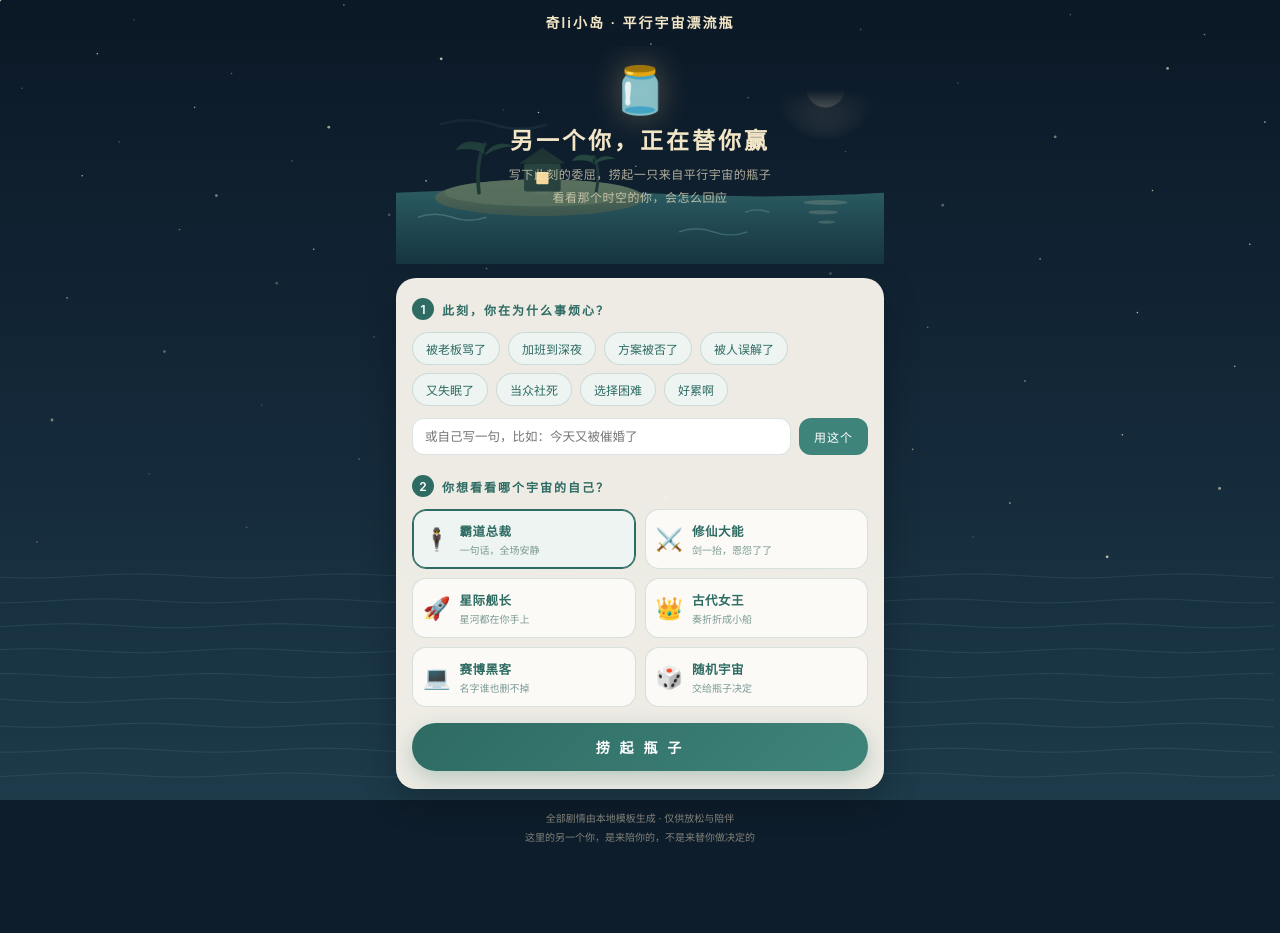
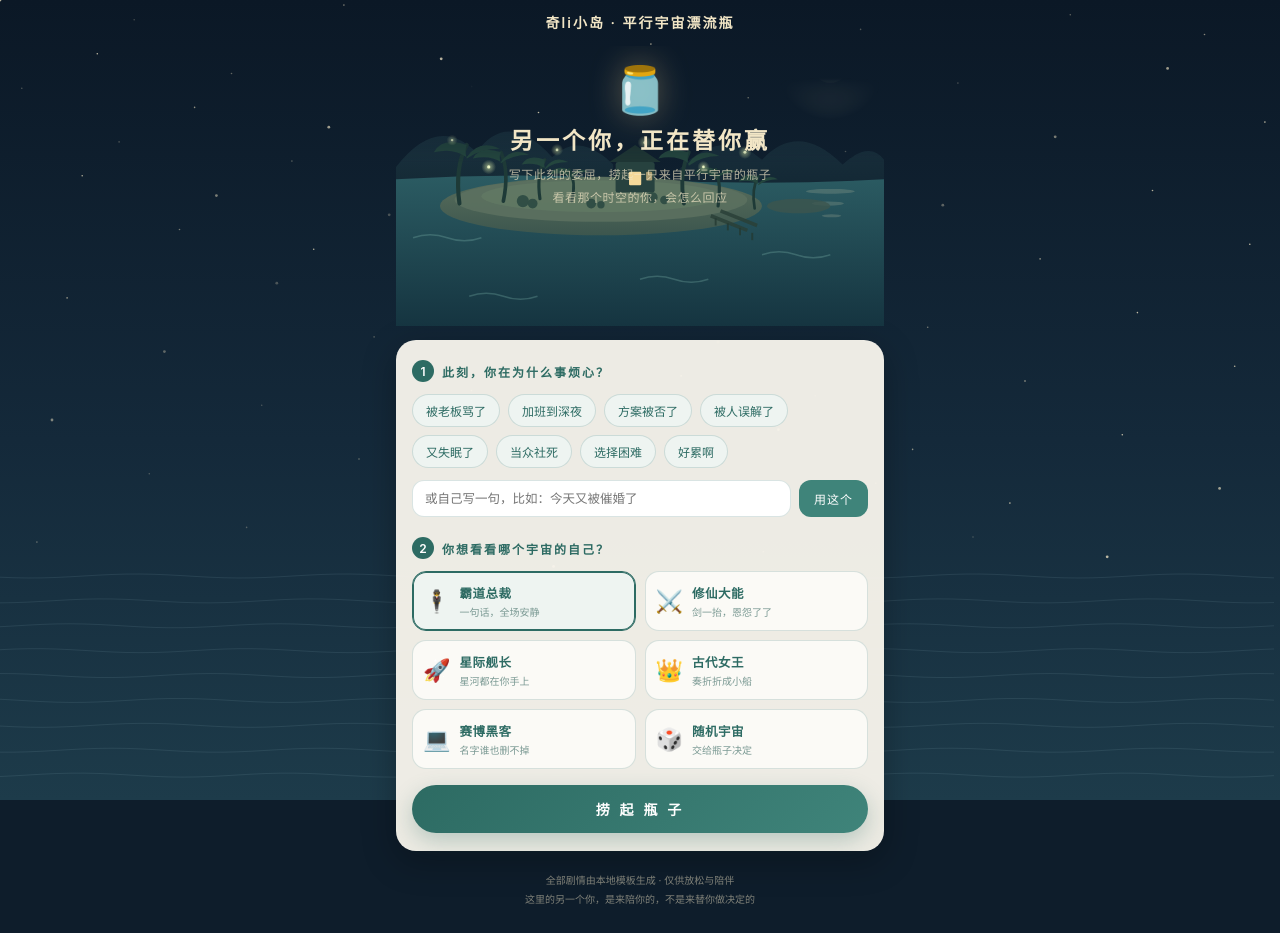
Before and after one commit to hmuma1/qijixinli-h5, a plain HTML site: page index.html in a window 1280 px wide. Before the commit the page ends 871 px from the top, so only its background shows below. Drawn offline with Linux system fonts and the light colour scheme; animation ran at ten frames a second.

Commit message:
放大首页小岛：椰树7棵+远山+萤火虫+码头，增加神秘感

```diff
--- a/index.html
+++ b/index.html
@@ -31,9 +31,9 @@ font-family:-apple-system,BlinkMacSystemFont,"PingFang SC","Microsoft YaHei",san
 .top{position:sticky;top:0;z-index:5;display:flex;align-items:center;justify-content:space-between;
 padding:12px 0 10px;margin-bottom:4px}
 .top .name{color:#f2e6c6;font-size:14px;letter-spacing:2px;font-weight:600}
-.hero{position:relative;text-align:center;color:#f2e6c6;padding:20px 0 8px;min-height:218px;overflow:hidden}
-.hero .scene{position:absolute;left:0;right:0;bottom:-2px;width:100%;height:176px;pointer-events:none;
--webkit-mask-image:linear-gradient(to bottom,transparent 0%,#000 38%);mask-image:linear-gradient(to bottom,transparent 0%,#000 38%)}
+.hero{position:relative;text-align:center;color:#f2e6c6;padding:20px 0 8px;min-height:280px;overflow:hidden}
+.hero .scene{position:absolute;left:0;right:0;bottom:-2px;width:100%;height:250px;pointer-events:none;
+-webkit-mask-image:linear-gradient(to bottom,transparent 0%,#000 34%);mask-image:linear-gradient(to bottom,transparent 0%,#000 34%)}
 .hero .bottle{position:relative;display:block;font-size:46px;line-height:1;margin-bottom:10px;filter:drop-shadow(0 0 16px rgba(232,200,138,.4))}
 .hero h1{position:relative;font-size:23px;letter-spacing:3px;margin:0 0 8px;font-weight:600}
 .hero p{position:relative;font-size:12px;line-height:1.9;color:rgba(242,230,198,.72);letter-spacing:.5px;margin:0}
@@ -102,58 +102,101 @@ opacity:0;pointer-events:none;transition:.25s;z-index:99;white-space:nowrap}
   </div>
 
   <div class="hero">
-    <svg class="scene" viewBox="0 0 400 176" preserveAspectRatio="xMidYMax slice" aria-hidden="true">
+    <svg class="scene" viewBox="0 0 400 250" preserveAspectRatio="xMidYMax slice" aria-hidden="true">
       <defs>
         <radialGradient id="mg" cx="50%" cy="50%" r="50%">
           <stop offset="0" stop-color="#f6e6bd" stop-opacity=".45"/><stop offset="1" stop-color="#f6e6bd" stop-opacity="0"/>
         </radialGradient>
+        <radialGradient id="ff" cx="50%" cy="50%" r="50%">
+          <stop offset="0" stop-color="#d8e9a8" stop-opacity=".9"/><stop offset="1" stop-color="#d8e9a8" stop-opacity="0"/>
+        </radialGradient>
         <linearGradient id="islandSea" x1="0" y1="0" x2="0" y2="1">
           <stop offset="0" stop-color="#2b5b62"/><stop offset="1" stop-color="#153440"/>
+        </linearGradient>
+        <linearGradient id="hill1" x1="0" y1="0" x2="0" y2="1">
+          <stop offset="0" stop-color="#26454f"/><stop offset="1" stop-color="#1a333d"/>
         </linearGradient>
         <linearGradient id="sand" x1="0" y1="0" x2="0" y2="1">
           <stop offset="0" stop-color="#5a6e5c"/><stop offset="1" stop-color="#3c564e"/>
         </linearGradient>
       </defs>
-      <!-- 月亮与光晕 -->
-      <circle cx="352" cy="30" r="44" fill="url(#mg)"/>
-      <circle cx="352" cy="30" r="16" fill="#f6e6bd" opacity=".92"/>
+      <!-- 月亮与光晕（右上，避开标题） -->
+      <circle cx="356" cy="34" r="46" fill="url(#mg)"/>
+      <circle cx="356" cy="34" r="15" fill="#f6e6bd" opacity=".92"/>
       <!-- 星点 -->
       <g fill="#f3e6c4">
-        <circle cx="58" cy="26" r="1" opacity=".7"/><circle cx="118" cy="14" r="1.2" opacity=".55"/>
-        <circle cx="196" cy="30" r=".9" opacity=".6"/><circle cx="248" cy="12" r="1.1" opacity=".5"/>
-        <circle cx="370" cy="22" r="1" opacity=".65"/><circle cx="88" cy="48" r=".8" opacity=".45"/>
+        <circle cx="40" cy="24" r="1" opacity=".7"/><circle cx="96" cy="14" r="1.2" opacity=".55"/>
+        <circle cx="158" cy="30" r=".9" opacity=".6"/><circle cx="210" cy="10" r="1.1" opacity=".5"/>
+        <circle cx="268" cy="24" r="1" opacity=".65"/><circle cx="120" cy="46" r=".8" opacity=".45"/>
+        <circle cx="300" cy="8" r=".9" opacity=".5"/><circle cx="62" cy="52" r=".7" opacity=".4"/>
       </g>
-      <!-- 远云 -->
-      <path d="M36 60 q22-7 44 0 t44 0" stroke="#3c5c68" stroke-width="2" fill="none" opacity=".4"/>
+      <!-- 远山剪影（神秘氛围，左侧连绵） -->
+      <path d="M0 118 Q34 74 66 106 Q92 70 128 110 Q150 88 178 116 L178 132 L0 132Z" fill="url(#hill1)" opacity=".55"/>
+      <path d="M232 120 Q268 84 300 112 Q330 80 366 116 Q388 96 400 112 L400 132 L232 132Z" fill="url(#hill1)" opacity=".45"/>
       <!-- 海面 -->
-      <path d="M0 116 Q100 110 200 116 T400 116 V176 H0Z" fill="url(#islandSea)"/>
+      <path d="M0 128 Q100 122 200 128 T400 128 V250 H0Z" fill="url(#islandSea)"/>
       <!-- 月光倒影 -->
       <g fill="#f6e6bd" opacity=".16">
-        <ellipse cx="352" cy="124" rx="18" ry="2"/><ellipse cx="350" cy="132" rx="12" ry="1.7"/><ellipse cx="353" cy="140" rx="7" ry="1.3"/>
+        <ellipse cx="356" cy="138" rx="20" ry="2"/><ellipse cx="354" cy="148" rx="13" ry="1.7"/><ellipse cx="357" cy="158" rx="8" ry="1.3"/>
       </g>
-      <!-- 小岛沙滩 -->
-      <ellipse cx="118" cy="120" rx="86" ry="15" fill="url(#sand)"/>
-      <ellipse cx="118" cy="116" rx="78" ry="11" fill="#59705f" opacity=".85"/>
-      <!-- 小屋 + 暖光窗 -->
-      <circle cx="120" cy="104" r="15" fill="url(#mg)" opacity=".55"/>
+      <!-- 主岛（放大，横向铺展） -->
+      <ellipse cx="168" cy="150" rx="132" ry="24" fill="url(#sand)"/>
+      <ellipse cx="168" cy="145" rx="120" ry="18" fill="#5b7160" opacity=".9"/>
+      <ellipse cx="168" cy="142" rx="98" ry="13" fill="#657d67" opacity=".6"/>
+      <!-- 远处小礁石 -->
+      <ellipse cx="330" cy="150" rx="26" ry="6" fill="#3c564e" opacity=".8"/>
+      <!-- 小屋 + 暖光窗（岛中部偏右） -->
+      <circle cx="196" cy="128" r="17" fill="url(#mg)" opacity=".6"/>
       <g>
-        <rect x="105" y="92" width="30" height="23" rx="2" fill="#27423f"/>
-        <path d="M101 92 l19-13 19 13z" fill="#1f3634"/>
-        <rect x="115" y="99" width="10" height="10" rx="1" fill="#f6d99a"/>
+        <rect x="180" y="114" width="32" height="25" rx="2" fill="#27423f"/>
+        <path d="M175 114 l21-14 21 14z" fill="#1f3634"/>
+        <rect x="191" y="122" width="10" height="11" rx="1" fill="#f6d99a"/>
+        <rect x="205" y="122" width="5" height="7" rx="1" fill="#e8c88a" opacity=".7"/>
       </g>
-      <!-- 椰树（左） -->
-      <g stroke="#1e3a37" stroke-width="3" fill="none" stroke-linecap="round">
-        <path d="M68 116 q-3-26 5-40"/>
+      <!-- 小码头（从岛伸向海面） -->
+      <g stroke="#2a4038" stroke-width="3" opacity=".85">
+        <path d="M258 158 l30 12"/><path d="M266 154 l30 12"/>
       </g>
-      <path d="M73 76 q-18-6-24 5 q14-3 24 3 q9-13 24-6 q-14 0-24 7 q-2-5 0-9z" fill="#24463e"/>
-      <!-- 椰树（右） -->
-      <g stroke="#1e3a37" stroke-width="2.4" fill="none" stroke-linecap="round">
-        <path d="M164 116 q4-20 -2-30"/>
+      <g stroke="#243a33" stroke-width="1.6" opacity=".8">
+        <path d="M262 160 v6"/><path d="M272 164 v6"/><path d="M282 168 v6"/><path d="M292 172 v6"/>
       </g>
-      <path d="M162 86 q-13-4-18 4 q11-2 18 2 q7-10 18-4 q-11 0-18 5 q-1-4 0-7z" fill="#24463e"/>
+      <!-- 椰树群（高低错落，共 7 棵） -->
+      <g stroke="#1e3a37" fill="none" stroke-linecap="round">
+        <path d="M52 148 q-4-30 6-48" stroke-width="3.4"/>
+        <path d="M88 146 q5-24 -2-40" stroke-width="3"/>
+        <path d="M118 144 q-3-20 4-32" stroke-width="2.6"/>
+        <path d="M144 146 q4-16 -2-26" stroke-width="2.3"/>
+        <path d="M236 148 q-4-26 4-42" stroke-width="3.2"/>
+        <path d="M264 150 q3-18 -2-30" stroke-width="2.6"/>
+        <path d="M294 152 q-3-16 3-26" stroke-width="2.2"/>
+      </g>
+      <g fill="#24463e">
+        <path d="M58 100 q-20-7-27 6 q16-4 27 4 q10-15 27-7 q-16 0-27 8 q-2-6 0-11z"/>
+        <path d="M86 106 q-17-6-23 5 q14-3 23 3 q9-13 23-6 q-14 0-23 7 q-2-5 0-9z"/>
+        <path d="M122 112 q-14-5-19 4 q11-2 19 3 q8-11 19-5 q-12 0-19 6 q-1-5 0-8z"/>
+        <path d="M142 120 q-12-4-16 4 q10-2 16 2 q7-9 16-4 q-10 0-16 5 q-1-4 0-7z"/>
+        <path d="M240 106 q-18-6-25 5 q15-3 25 4 q9-14 25-6 q-15 0-25 8 q-2-6 0-11z"/>
+        <path d="M262 120 q-13-5-18 4 q11-2 18 3 q8-10 18-5 q-11 0-18 6 q-1-5 0-8z"/>
+        <path d="M297 126 q-12-4-16 4 q9-2 16 2 q7-9 16-4 q-10 0-16 5 q-1-4 0-7z"/>
+      </g>
+      <!-- 灌木丛 -->
+      <g fill="#2c4a42" opacity=".9">
+        <circle cx="104" cy="146" r="5"/><circle cx="112" cy="148" r="4"/><circle cx="210" cy="143" r="4.5"/>
+        <circle cx="220" cy="145" r="3.5"/><circle cx="160" cy="148" r="4"/><circle cx="168" cy="149" r="3"/>
+      </g>
+      <!-- 萤火虫光点（神秘感） -->
+      <g>
+        <circle cx="76" cy="118" r="6" fill="url(#ff)" opacity=".7"/><circle cx="76" cy="118" r="1.3" fill="#eaf4c4"/>
+        <circle cx="132" cy="104" r="5" fill="url(#ff)" opacity=".65"/><circle cx="132" cy="104" r="1.1" fill="#eaf4c4"/>
+        <circle cx="204" cy="98" r="6" fill="url(#ff)" opacity=".7"/><circle cx="204" cy="98" r="1.3" fill="#eaf4c4"/>
+        <circle cx="252" cy="118" r="5" fill="url(#ff)" opacity=".6"/><circle cx="252" cy="118" r="1.1" fill="#eaf4c4"/>
+        <circle cx="286" cy="106" r="5.5" fill="url(#ff)" opacity=".65"/><circle cx="286" cy="106" r="1.2" fill="#eaf4c4"/>
+        <circle cx="46" cy="96" r="4.5" fill="url(#ff)" opacity=".55"/><circle cx="46" cy="96" r="1" fill="#eaf4c4"/>
+      </g>
       <!-- 海浪线 -->
-      <g stroke="#7fb6ac" stroke-width="1.2" fill="none" opacity=".32">
-        <path d="M18 136 q14-5 28 0 t28 0"/><path d="M232 148 q14-5 28 0 t28 0"/><path d="M286 132 q10-4 20 0"/>
+      <g stroke="#7fb6ac" stroke-width="1.2" fill="none" opacity=".3">
+        <path d="M14 176 q14-5 28 0 t28 0"/><path d="M300 190 q14-5 28 0 t28 0"/>
+        <path d="M200 210 q14-5 28 0 t28 0"/><path d="M60 224 q14-5 28 0 t28 0"/>
       </g>
     </svg>
     <span class="bottle">🫙</span>
```
